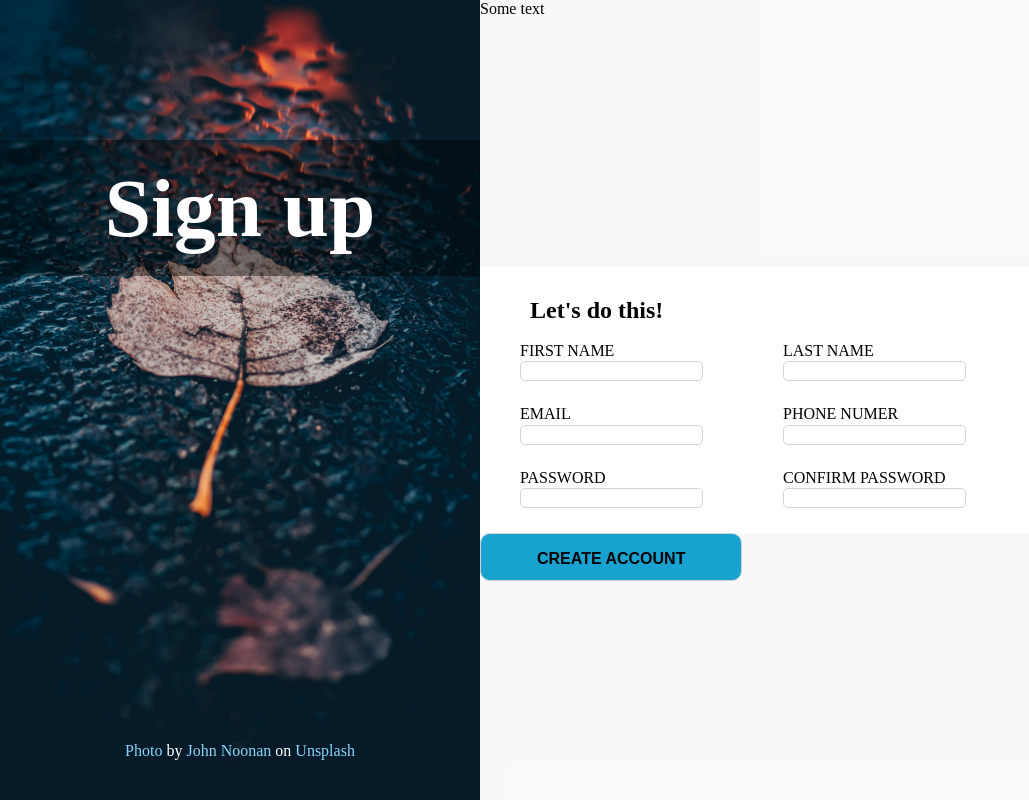
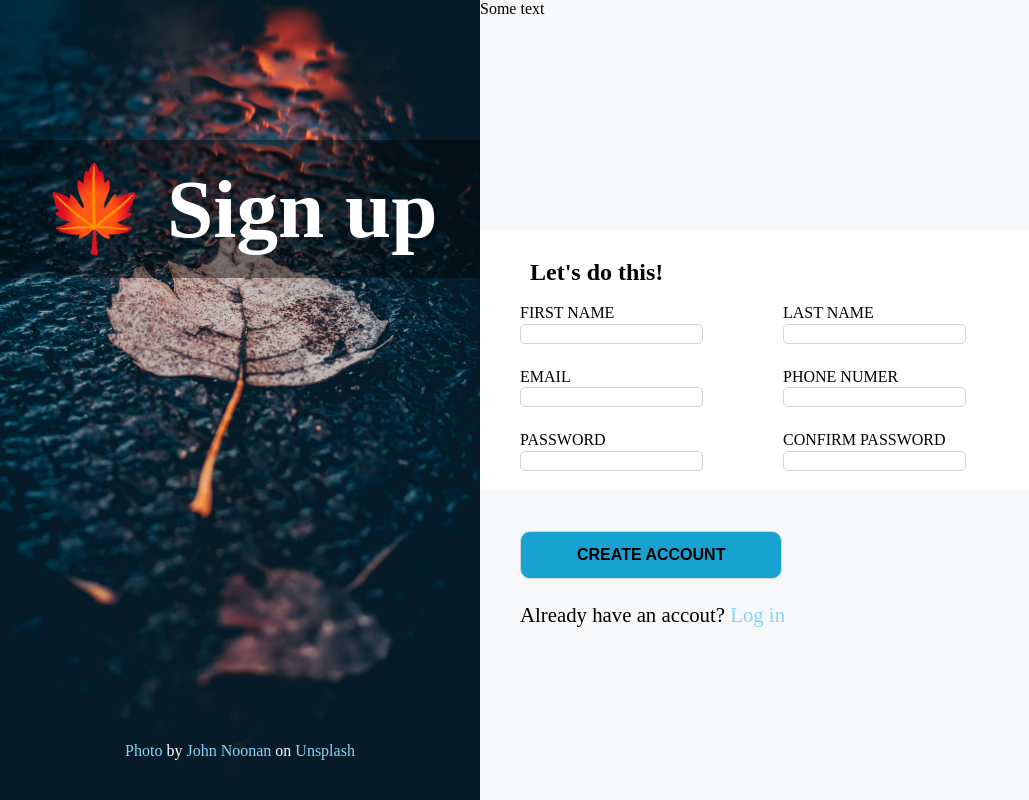
Before and after one commit to ruben-23/sign-up-form, a plain HTML site: page index.html in a window 1280 px wide. Shown: the whole page, without its empty margins (0-1029 px from the left). Drawn offline with Linux system fonts and the light colour scheme.

Commit message:
Add question and style to submit section

```diff
--- a/index.html
+++ b/index.html
@@ -12,7 +12,7 @@
 
     <div class="main-container">
         <div class="image-container">
-            <h1>Sign up</h1>
+            <h1>🍁 Sign up</h1>
             <p>
                 <a href="https://unsplash.com/photos/brown-leaf-on-asphalt-road-E-9CFTftQh4" target="_blank">Photo</a>
                 by <a href="https://unsplash.com/@theonlynoonan" target="_blank">John Noonan</a>
@@ -65,8 +65,11 @@
                     </form>
                 </div>
             </div>
-            <div>
-                <button form="form" type="submit">CREATE ACCOUNT</button>
+            <div class="submit-section">
+                <div>
+                    <button form="form" type="submit">CREATE ACCOUNT</button>
+                    <p>Already have an accout? <a href="#login">Log in</a></p>
+                </div>
             </div>
         </div>
     </div>
--- a/style.css
+++ b/style.css
@@ -13,7 +13,6 @@
     background-image: url('./images/john-noonan-E-9CFTftQh4-unsplash.jpg');
     background-size: cover;
     width: 60vw;
-    /* height: 100vh; */
     background-position: center;
     display: flex;
     flex-direction: column;
@@ -38,22 +37,16 @@
     display: flex;
     flex-direction: column;
     justify-content: space-between;
-    /* align-items: flex-start; */
 }
 
 .content-container > * {
-    height: 33.33vh;
+    display: flex;
     align-items: flex-start;
-}
-
-.details {
-    display: flex;
-    /* align-items: flex-start; */
-    /* height: 100%; */
 }
 
 .content-container > div:nth-child(odd) {
     background-color: rgba(0, 51, 102, 0.03);
+    height: 30vh;
 }
 
 form{
@@ -71,7 +64,7 @@ form > div  {
     margin-top: 1vh;
 }
 
-form > div> div {
+form > div > div {
     display: flex;
     justify-content: space-between;
     flex-wrap: wrap;
@@ -103,7 +96,8 @@ button {
     font-size: medium;
     font-weight: 550;
     text-align: center;
-    padding: 1rem 3.5rem;
+    padding: 1px 3.5rem;
+    margin-bottom: 3vh;
 }
 
 
@@ -123,3 +117,12 @@ a:hover {
 a:visited:not(:hover) {
     color: rgb(64, 143, 207);
 }
+
+.submit-section {
+    padding: 5vh;
+}
+
+.submit-section p {
+    text-align: center;
+    font-size: 1.3rem;
+}
```
